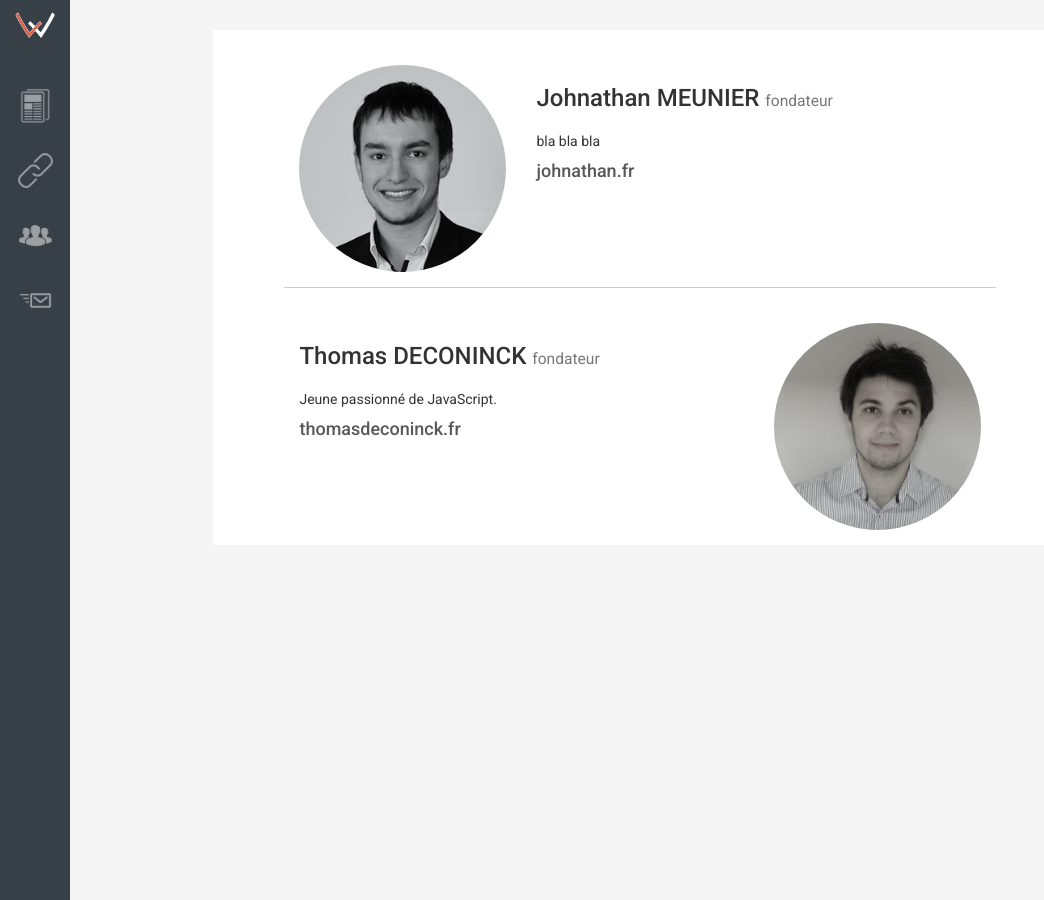
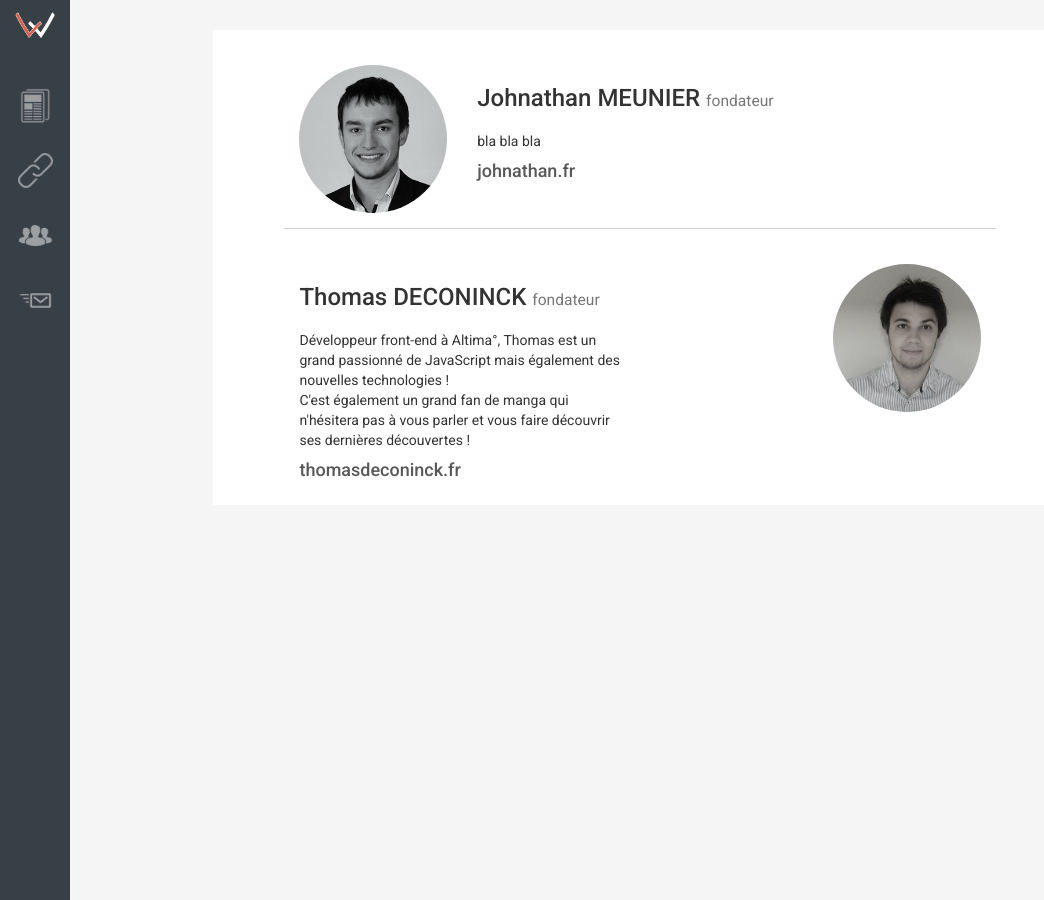
Before and after one commit to Lille-Web/lilleweb.fr, a Jekyll site: the page built from team/index.html, in a window 1280 px wide. Shown: the whole page, without its empty margins (0-1044 px from the left). Built offline with Jekyll 4.4.1, drawn with Linux system fonts in a browser that asks for light colours.

Commit message:
Update DCK description + reduce img

```diff
--- a/_data/members.yml
+++ b/_data/members.yml
@@ -9,6 +9,6 @@ dck:
   image: "/src/img/dck.png"
   poste: fondateur
   site: thomasdeconinck.fr
-  description: Jeune passionné de JavaScript.
+  description: "Développeur front-end à Altima°, Thomas est un grand passionné de JavaScript mais également des nouvelles technologies ! <br> C'est également un grand fan de manga qui n'hésitera pas à vous parler et vous faire découvrir ses dernières découvertes ! "
   twitter: DCK__
   github: http://github.com/DCKT
--- a/team/index.html
+++ b/team/index.html
@@ -31,7 +31,7 @@
 					<div class="member border col-md-10 col-md-offset-1 col-xs-12">
 	          {% assign team = site.data.members['john'] %}
 	          <div class="row">
-	            <img src="{{team.image}}" class="col-md-4 img-circle col-xs-5">
+	            <img src="{{team.image}}" class="col-md-3 img-circle col-xs-5">
 	            <div class="caption col-md-6 col-xs-5">
 	              <h3>{{team.name}} <small>{{team.poste}}</small></h3>
 	              <p> {{team.description}}</p>
@@ -48,7 +48,7 @@
 					<div class="member col-md-10 col-md-offset-1 col-xs-12">
 	          {% assign team = site.data.members['dck'] %}
 	          <div class="row">
-	            <img src="{{team.image}}" class="col-md-4 img-circle col-xs-5 pull-right">
+	            <img src="{{team.image}}" class="col-md-3 img-circle col-xs-5 pull-right">
 	            <div class="caption col-md-6 col-xs-5">
 	              <h3>{{team.name}} <small>{{team.poste}}</small></h3>
 	              <p> {{team.description}}</p>
```
